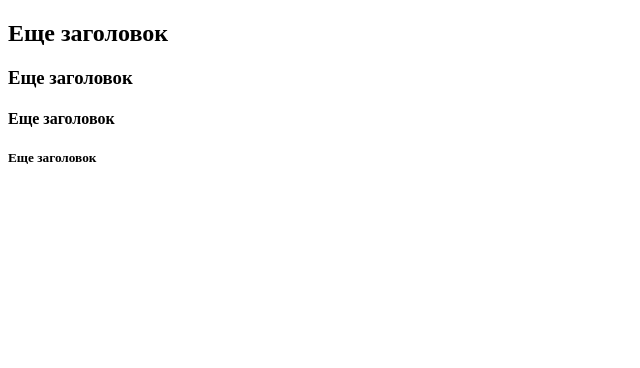
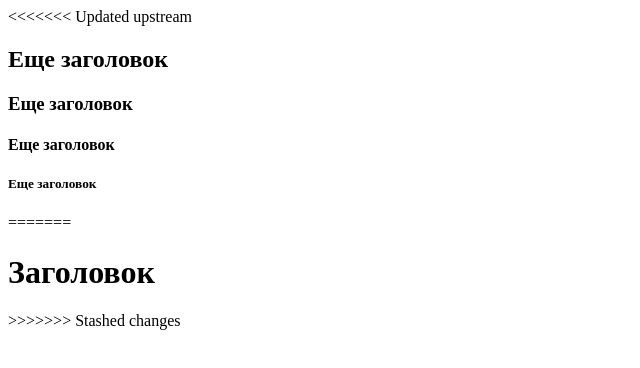
Before and after one commit to UlianaGC/sam3, a plain HTML site: page index.html in a window 1280 px wide. Shown: the whole page, without its empty margins (0-640 px from the left). Drawn offline with Linux system fonts and the light colour scheme.

Commit message:
8 commit

```diff
--- a/index.html
+++ b/index.html
@@ -7,9 +7,13 @@
     <title>Document</title>
 </head>
 <body>
+<<<<<<< Updated upstream
     <h2>Еще заголовок</h2>
     <h3>Еще заголовок</h3>
     <h4>Еще заголовок</h4>
     <h5>Еще заголовок</h5>
+=======
+    <h1>Заголовок</h1>
+>>>>>>> Stashed changes
 </body>
 </html>
```
